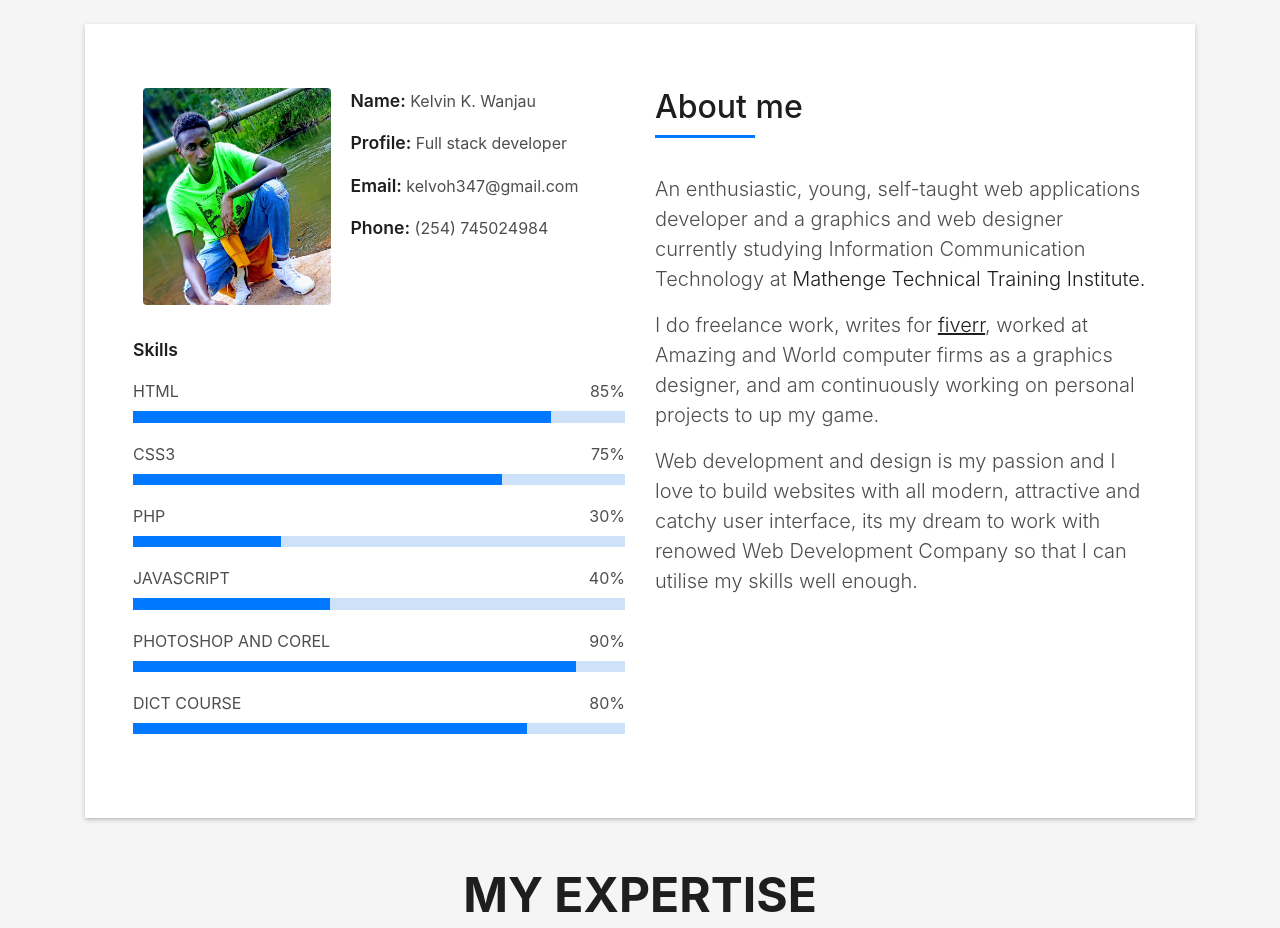
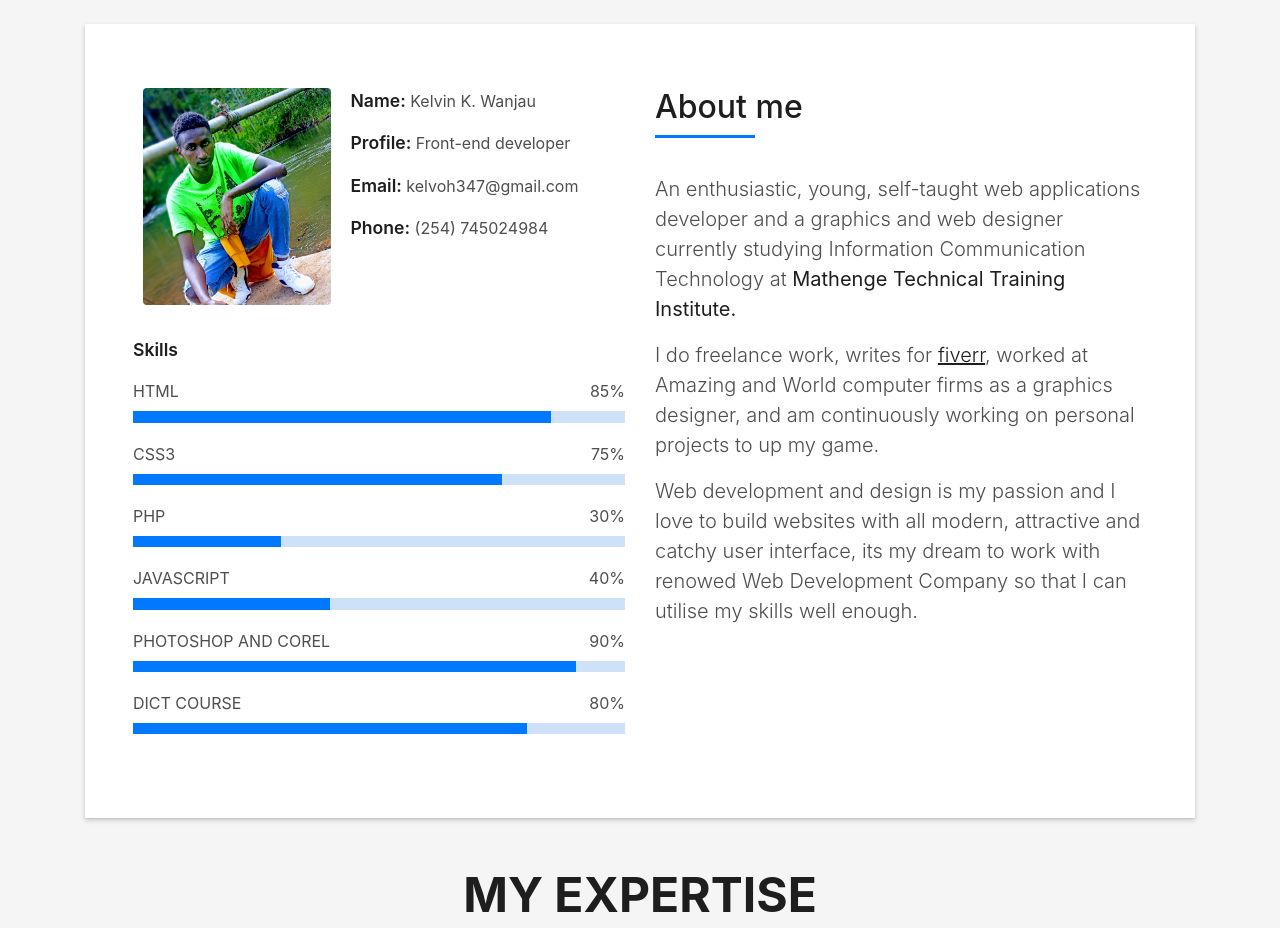
Before and after one commit to keyviegamer/keyviegamer, a plain HTML site: page index.html in a window 1280 px wide. Shown: the part 840-1768 px from the top of the page. Drawn offline with Linux system fonts and the light colour scheme; animation ran at ten frames a second; files whose address does not match are found by name.

Commit message:
front end correction

```diff
--- a/index.html
+++ b/index.html
@@ -97,7 +97,7 @@
                   <div class="col-sm-6 col-md-7">
                     <div class="about-info">
                       <p><span class="title-s">Name: </span> <span>Kelvin K. Wanjau</span></p>
-                      <p><span class="title-s">Profile: </span> <span>Full stack developer</span></p>
+                      <p><span class="title-s">Profile: </span> <span>Front-end developer</span></p>
                       <p><span class="title-s">Email: </span> <span>kelvoh347@gmail.com</span></p>
                       <p><span class="title-s">Phone: </span> <span>(254) 745024984</span></p>
                     </div>
@@ -146,7 +146,7 @@
                   </div>
                   <p class="lead">
                     An enthusiastic, young, self-taught web applications developer and a graphics and web designer currently studying Information Communication Technology
-                    at <a href = "https://www.mathengetti.ac.ke/" target = "_blank"> Mathenge Technical Training Institute.</a>
+                    at <a href = "https://www.mathengetti.ac.ke/" target = "_blank"> <strong>Mathenge Technical Training Institute.</strong></a>
                   </p>
                   <p class="lead">
                     I do freelance work, writes for <a href = "https://www.fiverr.com/keyvie347?up_rollout=true" target="_blank" ><u>fiverr</u></a>, worked at Amazing and World computer firms as a graphics designer, and am continuously working on
```
